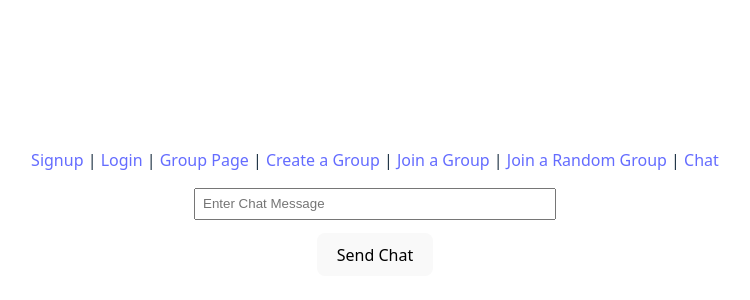
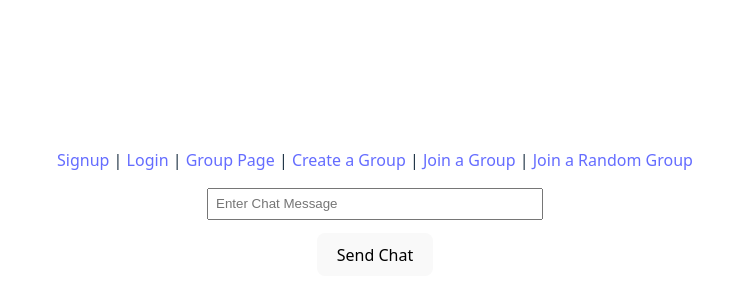
Before and after one commit to john-david3/intern-showcase-2025, a React (Vite) app in the folder ui/: page /chat in a window 1280 px wide. Shown: the part 188-488 px from the top of the page, without its empty margins (265-1015 px from the left). Built offline with nearby package versions, Linux system fonts and the light colour scheme; no server answers.

Commit message:
remove chat from nav

```diff
--- a/ui/src/App.css
+++ b/ui/src/App.css
@@ -142,4 +142,5 @@ select {
   justify-self:center;
   text-align: left;
   padding: 1em;
+  margin: 1em;
 }
--- a/ui/src/App.tsx
+++ b/ui/src/App.tsx
@@ -19,8 +19,8 @@ function App() {
             <Link to="/groups">Group Page</Link> |{" "}
             <Link to="/create_group">Create a Group</Link> |{" "}
             <Link to="/join_group">Join a Group</Link> |{" "}
-            <Link to="/join_random_group">Join a Random Group</Link> |{" "}
-            <Link to="/chat">Chat</Link>
+            <Link to="/join_random_group">Join a Random Group</Link>
+            <Link to="/chat"></Link>
         </nav>
 
         <section>
--- a/ui/src/pages/GroupX.tsx
+++ b/ui/src/pages/GroupX.tsx
@@ -42,9 +42,7 @@ const GroupX = () => {
             </section>
 
             <section>
-                <p>1</p>
                 <Chat groupId={gid}></Chat>
-                <p>2</p>
             </section>
         </>
     )
```
